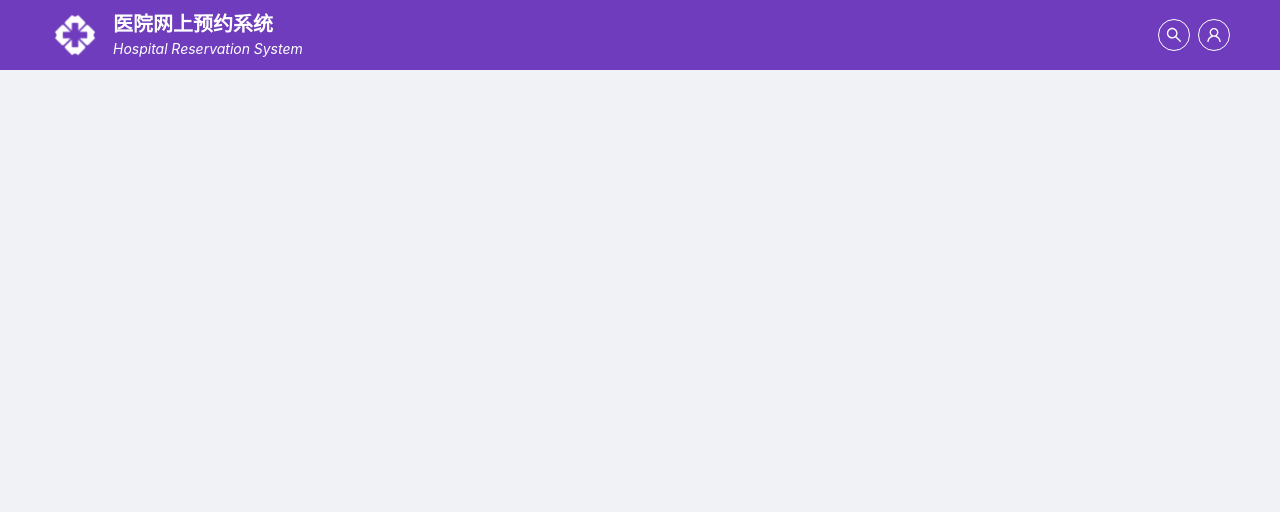
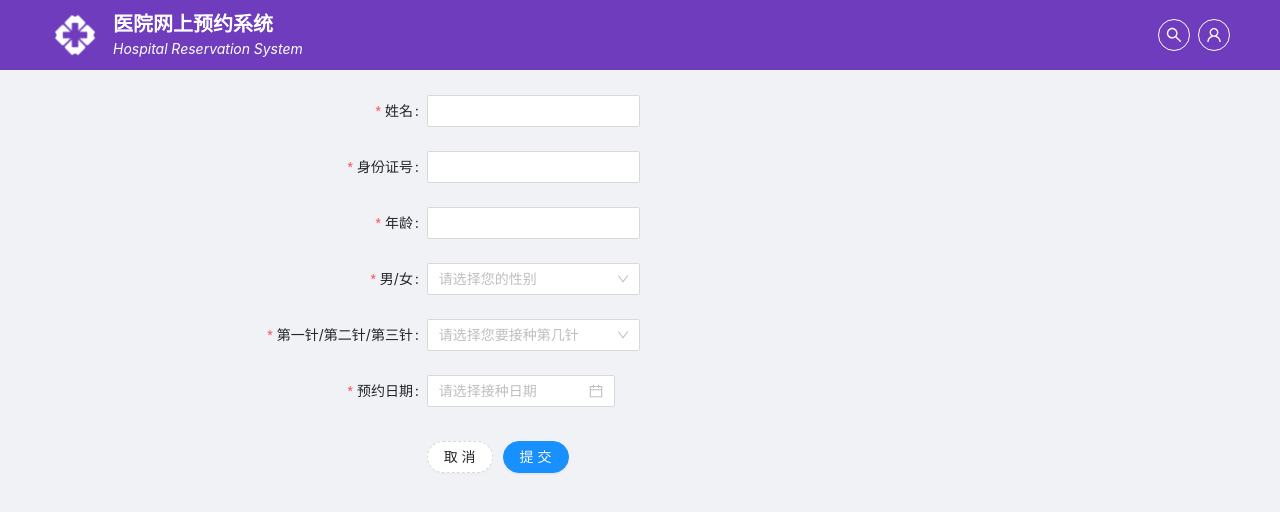
Before and after one commit to ZJU-SE-2022-G/hospital-web-app, a React (Vite) app: page /epidemic/vaccine in a window 1280 px wide. Shown: the top 512 px of the page. Built offline with nearby package versions, Linux system fonts and the light colour scheme.

Commit message:
feat: vaccine

```diff
--- /dev/null
+++ b/src/pages/epidemic/VaccinePage.tsx
@@ -0,0 +1,114 @@
+import { Button, DatePicker, Form, Input, Select } from 'antd';
+import React from 'react';
+
+const VaccinePage: React.FC = () => {
+  const [form] = Form.useForm();
+  const onFinish = async (values: any) => {
+    console.log('Received: ', values);
+  };
+  const { Option } = Select;
+  const formItemLayout = {
+    labelCol: { span: 8 },
+    wrapperCol: { span: 4 },
+  };
+  const formTailLayout = {
+    labelCol: { span: 4 },
+    wrapperCol: { span: 8, offset: 8 },
+  };
+  return (
+    <div style={{ marginTop: 25 }}>
+      <Form
+        form={form}
+        name="vaccine"
+        onFinish={onFinish}
+        {...formItemLayout}
+        scrollToFirstError
+      >
+        <Form.Item
+          name="name"
+          label="姓名"
+          rules={[
+            { required: true, message: '请输入真实姓名', whitespace: true },
+          ]}
+        >
+          <Input />
+        </Form.Item>
+        <Form.Item
+          name="idcard"
+          label="身份证号"
+          rules={[
+            { required: true, message: '请输入身份证号' },
+            () => ({
+              validator(_, value) {
+                if (!value || value.length == 18) {
+                  return Promise.resolve();
+                }
+                return Promise.reject(new Error('身份证号长度不符'));
+              },
+            }),
+          ]}
+        >
+          <Input />
+        </Form.Item>
+        <Form.Item
+          name="age"
+          label="年龄"
+          rules={[
+            { required: true, message: '请输入您的年龄' },
+          ]}
+        >
+          <Input />
+        </Form.Item>
+        <Form.Item
+          name="sex"
+          label="男/女"
+          rules={[{ required: true, message: '请选择您的性别' }]}
+        >
+          <Select placeholder="请选择您的性别">
+            <Option value="男">男</Option>
+            <Option value="女">女</Option>
+          </Select>
+        </Form.Item>
+        <Form.Item
+          name="vac_num"
+          label="第一针/第二针/第三针"
+          rules={[{ required: true, message: '请选择您要接种第几针' }]}
+        >
+          <Select placeholder="请选择您要接种第几针">
+            <Option value="第一针">第一针</Option>
+            <Option value="第二针">第二针</Option>
+            <Option value="第三针">第三针</Option>
+          </Select>
+        </Form.Item>
+        <Form.Item
+          name="vaccineDate"
+          label="预约日期"
+          rules={[
+            {
+              type: 'object' as const,
+              required: true,
+              message: '请选择接种日期',
+            },
+          ]}
+        >
+          <DatePicker placeholder="请选择接种日期" />
+        </Form.Item>
+        <Form.Item {...formTailLayout}>
+          <Button type="dashed" htmlType="reset" shape="round">
+            取消
+          </Button>
+          <Button
+            type="primary"
+            htmlType="submit"
+            shape="round"
+            style={{ margin: 10 }}
+          >
+            提交
+          </Button>
+        </Form.Item>
+      </Form>
+    </div>
+  );
+};
+
+export default VaccinePage;
--- a/src/routes/index.tsx
+++ b/src/routes/index.tsx
@@ -13,6 +13,7 @@ import IllnessInfo from '../pages/illnesses/IllnessInfo';
 import MapInfoPage from '../pages/epidemic/MapInfoPage';
 import RegisterPage from '../pages/register/RegisterPage';
 import LoginPage from '../pages/login/LoginPage';
+import VaccinePage from '../pages/epidemic/VaccinePage';
 
 const Routes: React.FC = () =>
   useRoutes([
@@ -59,8 +60,8 @@ const Routes: React.FC = () =>
           children: [
             { index: true },
             { path: 'map', element: <MapInfoPage /> },
-            { path: 'nucleic' },
-            { path: 'vaccine' },
+            { path: 'nucleic'},
+            { path: 'vaccine', element: <VaccinePage /> },
           ],
         },
         {
```
